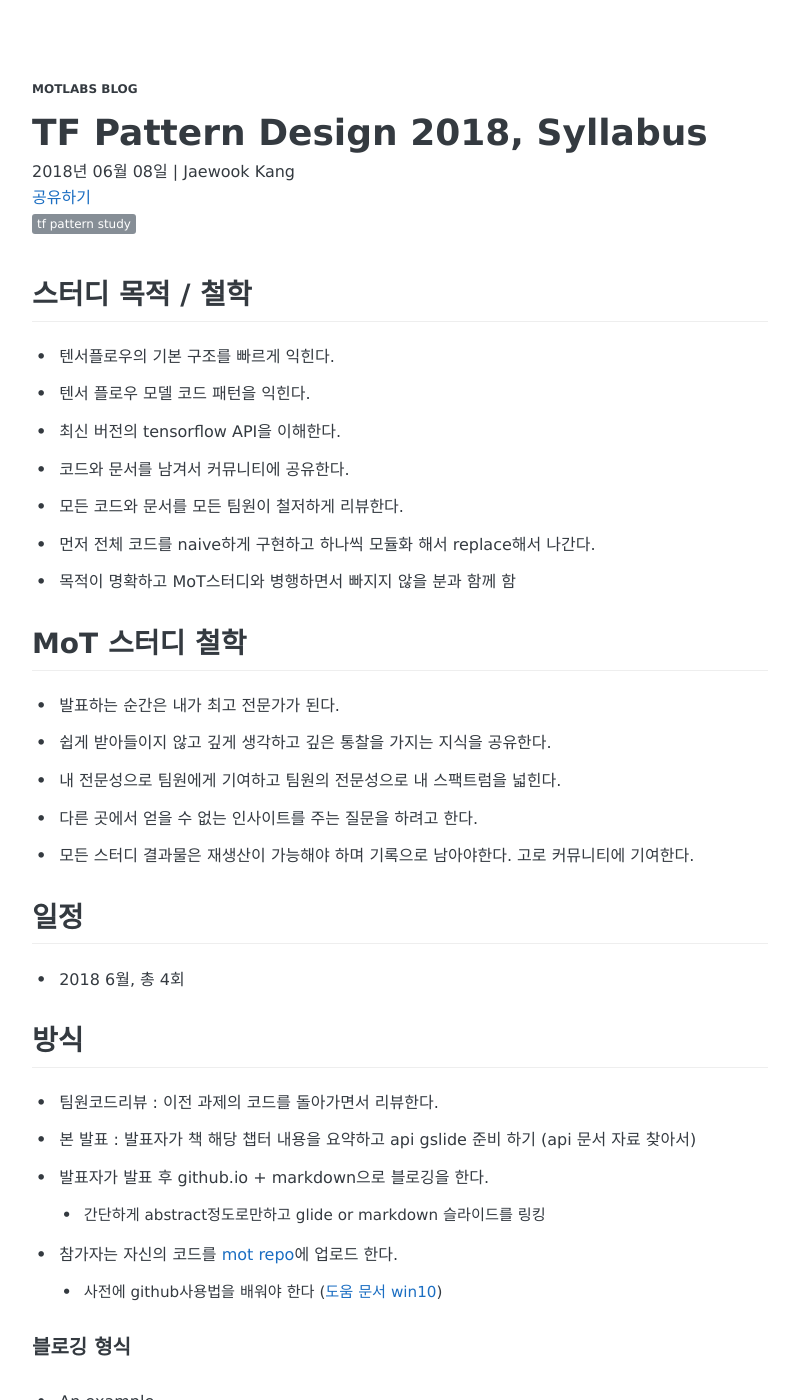
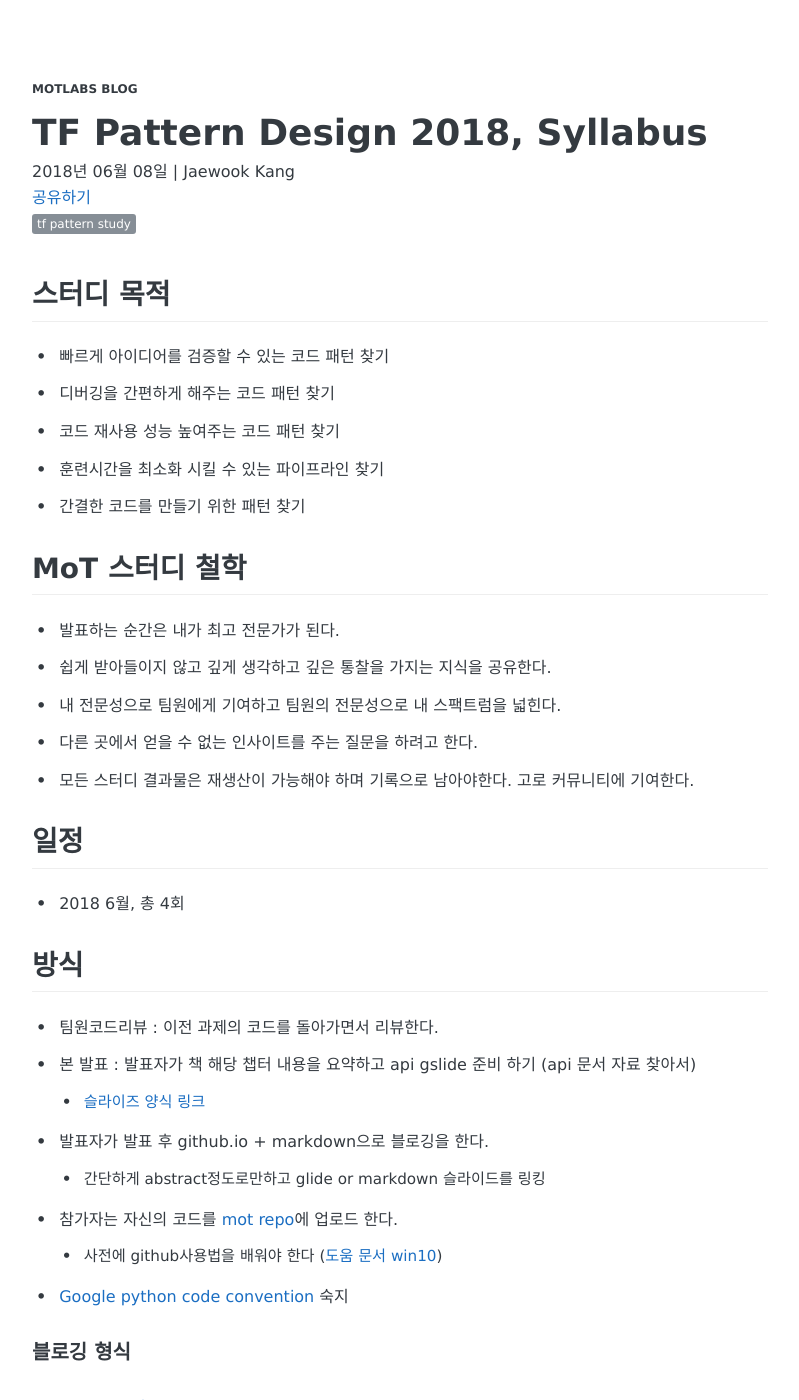
Before and after one commit to motlabs/motlabs.github.io, a Jekyll site: the page built from _posts/2018-06-08-syllabus.md, in a window 1280 px wide and 1400 px high. Shown: the whole window, without its empty margins (240-1039 px from the left). Built offline with Jekyll 4.4.1, drawn with Linux system fonts in a browser that asks for light colours; some web fonts are replaced.

Commit message:
(fix) week1 study preparation reflection

````diff
--- a/_posts/2018-06-08-syllabus.md
+++ b/_posts/2018-06-08-syllabus.md
@@ -10,14 +10,13 @@ share: true
 ---
 
 
-## 스터디 목적 / 철학
-  - 텐서플로우의 기본 구조를 빠르게 익힌다.
-  - 텐서 플로우 모델 코드 패턴을 익힌다.
-  - 최신 버전의 tensorflow  API을 이해한다.
-  - 코드와 문서를 남겨서 커뮤니티에 공유한다.
-  - 모든 코드와 문서를 모든 팀원이 철저하게 리뷰한다.
-  - 먼저 전체 코드를 naive하게 구현하고 하나씩 모듈화 해서 replace해서 나간다.
-  - 목적이 명확하고 MoT스터디와 병행하면서 빠지지 않을 분과 함께 함
+## 스터디 목적
+- 빠르게 아이디어를 검증할 수 있는 코드 패턴 찾기
+- 디버깅을 간편하게 해주는 코드 패턴 찾기
+- 코드 재사용 성능 높여주는 코드 패턴 찾기
+- 훈련시간을 최소화 시킬 수 있는 파이프라인 찾기
+- 간결한 코드를 만들기 위한 패턴 찾기
+
 
 ## MoT 스터디 철학
 - 발표하는 순간은 내가 최고 전문가가 된다.
@@ -32,13 +31,15 @@ share: true
 ## 방식
 - 팀원코드리뷰 : 이전 과제의 코드를 돌아가면서 리뷰한다.
 - 본 발표 : 발표자가 책 해당 챕터 내용을 요약하고 api gslide 준비 하기 (api 문서 자료 찾아서)
+    - [슬라이즈 양식 링크](https://docs.google.com/presentation/d/1HDrlWsek8O5MnummGzvHYR6taEhao4JmrL6ejOf9MgA/edit#slide=id.p3)
 - 발표자가 발표 후 github.io + markdown으로 블로깅을 한다.
     - 간단하게 abstract정도로만하고 glide or markdown 슬라이드를 링킹
 - 참가자는 자신의 코드를 [mot repo](https://github.com/motlabs/mot-tf-codepattern-study)에 업로드 한다.
     - 사전에 github사용법을 배워야 한다 ([도움 문서 win10](https://docs.google.com/document/d/1XzgCJJN_eikR20fspkZ7EA_j2T8P3ZKP4dBKH4MOPg8/edit#heading=h.76zuyiquoxb3))
+- [Google python code convention](https://google.github.io/styleguide/pyguide.html) 숙지
 
 #### 블로깅 형식
-- An example
+- [post template](https://motlabs.github.io/2018-06-08/postformat/)
 
 ```
 - About
````
